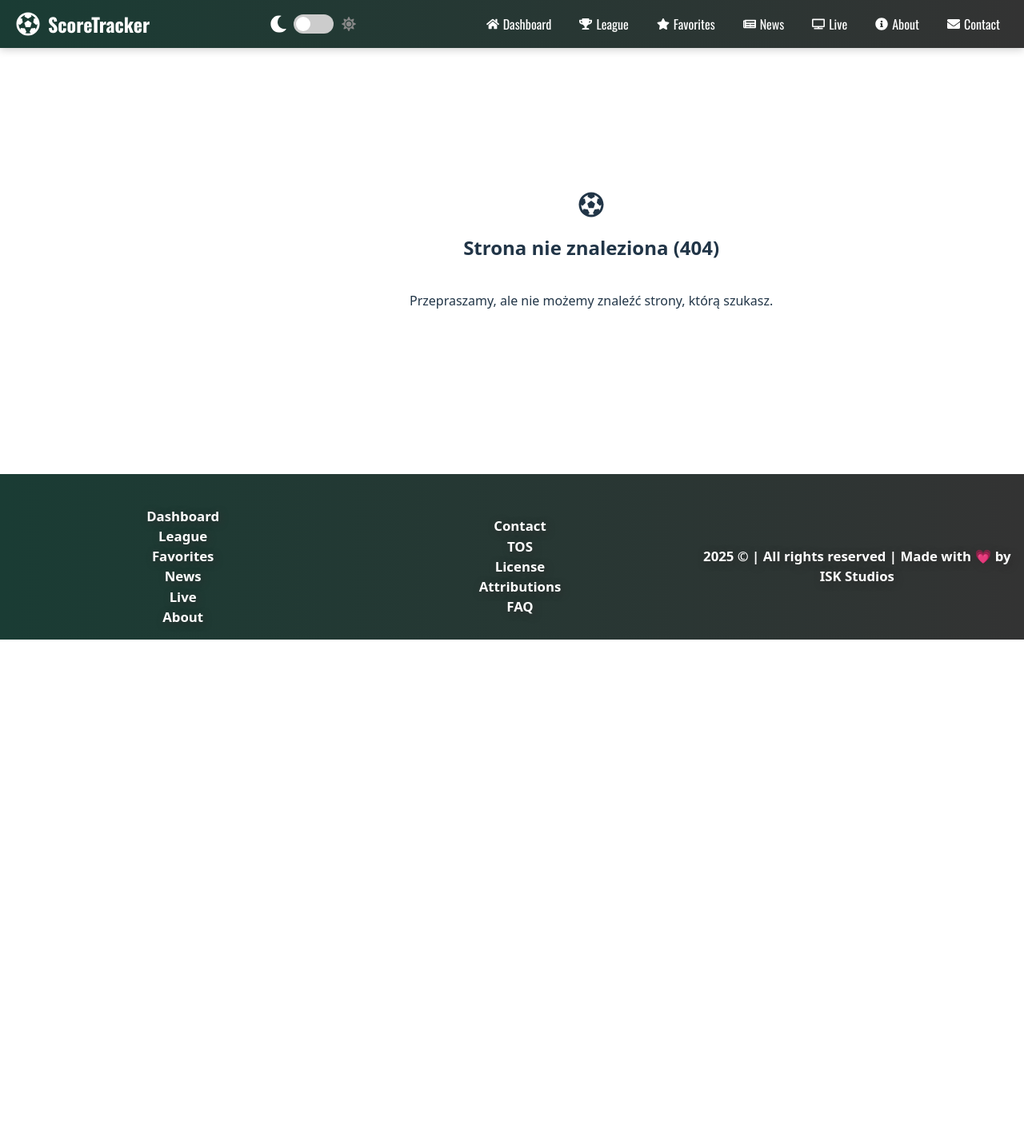
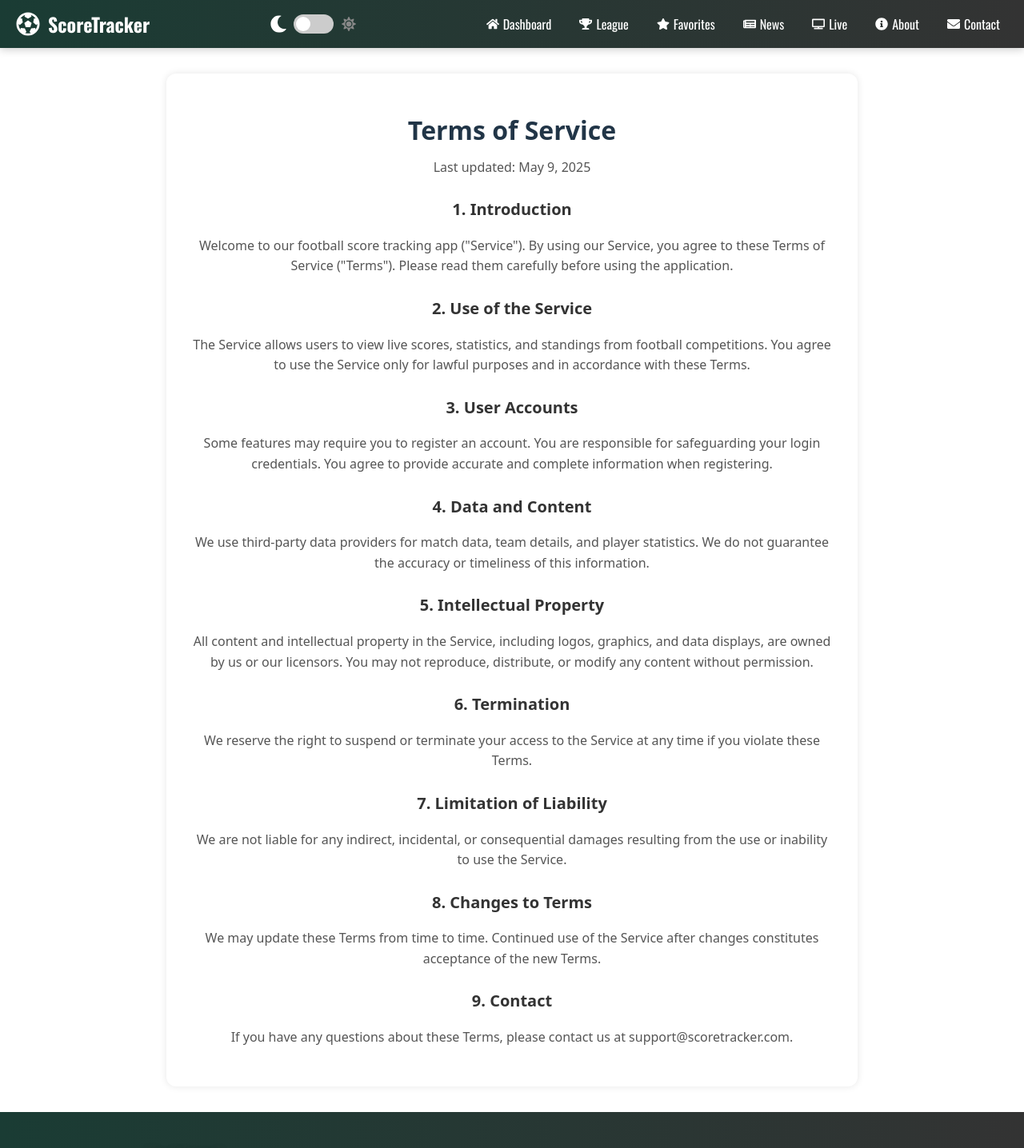
Before and after one commit to Hvlikk/PUI_project, a React (Vite) app: page /tos in a window 1280 px wide. Shown: the top 1436 px of the page at 80% size. Before the commit the page ends 800 px from the top, so only its background shows below. Built offline with nearby package versions, Linux system fonts and the light colour scheme.

Commit message:
added faq and tos

```diff
--- a/src/App.jsx
+++ b/src/App.jsx
@@ -9,6 +9,8 @@ import About from './pages/About/About';
 import StatisticsPage from './pages/StatisticsPage/StatisticsPage';
 import StandingsPage from './pages/StandingsPage/StandingsPage';
 import NotFound from './pages/NotFound/NotFound';
+import TermsOfService from './pages/TermsOfService/TermsOfService';
+import FAQ from './pages/FAQ/FAQ';
 
 function App() {
   return (
@@ -24,6 +26,8 @@ function App() {
             <Route path='/contact' element={<Contact/>}/>
             <Route path="/standings/:leagueId" element={<StandingsPage />} />
             <Route path="/statistics/:leagueId" element={<StatisticsPage />} />
+            <Route path="/tos" element={<TermsOfService/>}/>
+            <Route path="/faq" element={<FAQ/>}/>
 
             {/* Dodaj tutaj inne ścieżki */}
           </Routes>
--- a/src/components/DashboardTabs/DashboardTabs.jsx
+++ b/src/components/DashboardTabs/DashboardTabs.jsx
@@ -27,6 +27,7 @@ const DashboardTabs = () => {
 
   return (
     <div className="tabs-container">
+      <div className="league-section">
         {/* Wybór ligi */}
         <div className="league-selector">
           <label htmlFor="league">All Leagues:</label>
@@ -43,7 +44,6 @@ const DashboardTabs = () => {
             ))}
           </select>
         </div>
-
         {/* Przyciski do statystyk i tabeli */}
         <div className="league-buttons">
           <button onClick={() => navigate(`/standings/${selectedLeague}`)}>
@@ -52,6 +52,7 @@ const DashboardTabs = () => {
           <button onClick={() => navigate(`/statistics/${selectedLeague}`)}>
             Statistics
           </button>
+        </div>
       </div>
 
       {/* Zakładki */}
@@ -83,6 +84,10 @@ const DashboardTabs = () => {
             <div className="tab-wrapper">
               <h3 className="tab-header">Live Matches</h3>
               <div className="cards-section">
+                <Matchcard />
+                <Matchcard />
+                <Matchcard />
+                <Matchcard />
                 <Matchcard />
                 <Matchcard />
                 <Matchcard />
--- a/src/components/DashboardTabs/DashboardTabs.scss
+++ b/src/components/DashboardTabs/DashboardTabs.scss
@@ -47,6 +47,11 @@
     display: flex;
     flex-direction: column;
     justify-content: space-around;
+
+    & .tab-header{
+        align-items: flex-start;
+
+    }
 
     & .cards-section {
         display: grid;
--- a/src/pages/Dashboard/Dashboard.scss
+++ b/src/pages/Dashboard/Dashboard.scss
@@ -2,6 +2,26 @@
   .content {
     text-align: center;
   }
+
+.league-section {
+  display: flex;
+  margin-bottom: 32px;
+  justify-content: space-between;
+
+  & .league-selector {
+    margin-left: 16px;
+  }
+
+  & .league-buttons {
+    display: flex;
+    gap: 16px;
+  }
+}
+
+
+.top {
+  margin-left: 20px;
+}
 
   .dashboard {
     display: flex;
--- /dev/null
+++ b/src/pages/FAQ/FAQ.jsx
@@ -0,0 +1,50 @@
+import React, { useState } from 'react';
+import './FAQ.scss';
+
+const faqData = [
+  {
+    question: 'Jak działa aplikacja do śledzenia wyników?',
+    answer: 'Aplikacja pobiera dane z zewnętrznych źródeł API i prezentuje je w formie meczów na żywo, statystyk i tabel ligowych.',
+  },
+  {
+    question: 'Czy mogę zapisać swoje ulubione drużyny?',
+    answer: 'Tak, po zalogowaniu możesz dodać drużyny do ulubionych i śledzić ich wyniki w specjalnej zakładce.',
+  },
+  {
+    question: 'Czy dane meczowe są aktualizowane na żywo?',
+    answer: 'Tak, dane są aktualizowane co kilka sekund, aby zapewnić możliwie najnowsze wyniki.',
+  },
+  {
+    question: 'Czy aplikacja jest darmowa?',
+    answer: 'Tak, podstawowe funkcjonalności aplikacji są darmowe. Niektóre funkcje premium mogą być płatne w przyszłości.',
+  },
+];
+
+const FAQ = () => {
+  const [openIndex, setOpenIndex] = useState(null);
+
+  const toggle = (index) => {
+    setOpenIndex(openIndex === index ? null : index);
+  };
+
+  return (
+    <div className="faq-container">
+      <h1>Najczęściej zadawane pytania (FAQ)</h1>
+      <div className="faq-list">
+        {faqData.map((item, index) => (
+          <div key={index} className="faq-item">
+            <button className="faq-question" onClick={() => toggle(index)}>
+              {item.question}
+              <span className={`arrow ${openIndex === index ? 'open' : ''}`}>&#9662;</span>
+            </button>
+            <div className={`faq-answer ${openIndex === index ? 'show' : ''}`}>
+              <p>{item.answer}</p>
+            </div>
+          </div>
+        ))}
+      </div>
+    </div>
+  );
+};
+
+export default FAQ;
--- /dev/null
+++ b/src/pages/FAQ/FAQ.scss
@@ -0,0 +1,56 @@
+.faq-container {
+  max-width: 800px;
+  margin: 2rem auto;
+  padding: 2rem;
+  font-family: 'Segoe UI', sans-serif;
+
+  h1 {
+    font-size: 1.75rem;
+    margin-bottom: 1.5rem;
+  }
+
+  .faq-item {
+    border-bottom: 1px solid #ccc;
+    padding: 1rem 0;
+
+    .faq-question {
+      background: none;
+      border: none;
+      width: 100%;
+      text-align: left;
+      font-size: 1.1rem;
+      font-weight: 600;
+      display: flex;
+      justify-content: space-between;
+      align-items: center;
+      cursor: pointer;
+
+      .arrow {
+        transition: transform 0.3s;
+      }
+
+      .arrow.open {
+        transform: rotate(180deg);
+      }
+    }
+
+    .faq-answer {
+      max-height: 0;
+      overflow: hidden;
+      transition: max-height 0.4s ease, opacity 0.4s ease;
+      opacity: 0;
+
+      &.show {
+        max-height: 200px;
+        opacity: 1;
+        margin-top: 0.5rem;
+      }
+
+      p {
+        text-align: left;
+        margin: 0;
+        color: #444;
+      }
+    }
+  }
+}
--- /dev/null
+++ b/src/pages/TermsOfService/TermsOfService.jsx
@@ -0,0 +1,80 @@
+import React from 'react';
+import './TermsOfService.scss'; // jeśli używasz stylów SCSS
+
+const TermsOfService = () => {
+  return (
+    <div className="tos-container">
+      <h1>Terms of Service</h1>
+      <p>Last updated: May 9, 2025</p>
+
+      <section>
+        <h2>1. Introduction</h2>
+        <p>
+          Welcome to our football score tracking app ("Service"). By using our Service, you agree to these Terms of Service ("Terms").
+          Please read them carefully before using the application.
+        </p>
+      </section>
+
+      <section>
+        <h2>2. Use of the Service</h2>
+        <p>
+          The Service allows users to view live scores, statistics, and standings from football competitions.
+          You agree to use the Service only for lawful purposes and in accordance with these Terms.
+        </p>
+      </section>
+
+      <section>
+        <h2>3. User Accounts</h2>
+        <p>
+          Some features may require you to register an account. You are responsible for safeguarding your login credentials.
+          You agree to provide accurate and complete information when registering.
+        </p>
+      </section>
+
+      <section>
+        <h2>4. Data and Content</h2>
+        <p>
+          We use third-party data providers for match data, team details, and player statistics. We do not guarantee the accuracy or timeliness of this information.
+        </p>
+      </section>
+
+      <section>
+        <h2>5. Intellectual Property</h2>
+        <p>
+          All content and intellectual property in the Service, including logos, graphics, and data displays, are owned by us or our licensors.
+          You may not reproduce, distribute, or modify any content without permission.
+        </p>
+      </section>
+
+      <section>
+        <h2>6. Termination</h2>
+        <p>
+          We reserve the right to suspend or terminate your access to the Service at any time if you violate these Terms.
+        </p>
+      </section>
+
+      <section>
+        <h2>7. Limitation of Liability</h2>
+        <p>
+          We are not liable for any indirect, incidental, or consequential damages resulting from the use or inability to use the Service.
+        </p>
+      </section>
+
+      <section>
+        <h2>8. Changes to Terms</h2>
+        <p>
+          We may update these Terms from time to time. Continued use of the Service after changes constitutes acceptance of the new Terms.
+        </p>
+      </section>
+
+      <section>
+        <h2>9. Contact</h2>
+        <p>
+          If you have any questions about these Terms, please contact us at support@scoretracker.com.
+        </p>
+      </section>
+    </div>
+  );
+};
+
+export default TermsOfService;
--- /dev/null
+++ b/src/pages/TermsOfService/TermsOfService.scss
@@ -0,0 +1,25 @@
+.tos-container {
+  max-width: 800px;
+  margin: 2rem auto;
+  padding: 2rem;
+  line-height: 1.6;
+  background-color: #fff;
+  border-radius: 12px;
+  box-shadow: 0 0 10px rgba(0, 0, 0, 0.1);
+
+  h1 {
+    font-size: 2rem;
+    margin-bottom: 1rem;
+  }
+
+  h2 {
+    margin-top: 1.5rem;
+    font-size: 1.25rem;
+    color: #333;
+  }
+
+  p {
+    margin-top: 0.5rem;
+    color: #555;
+  }
+}
```
Lines whose indentation alone changed are shown as unchanged.
